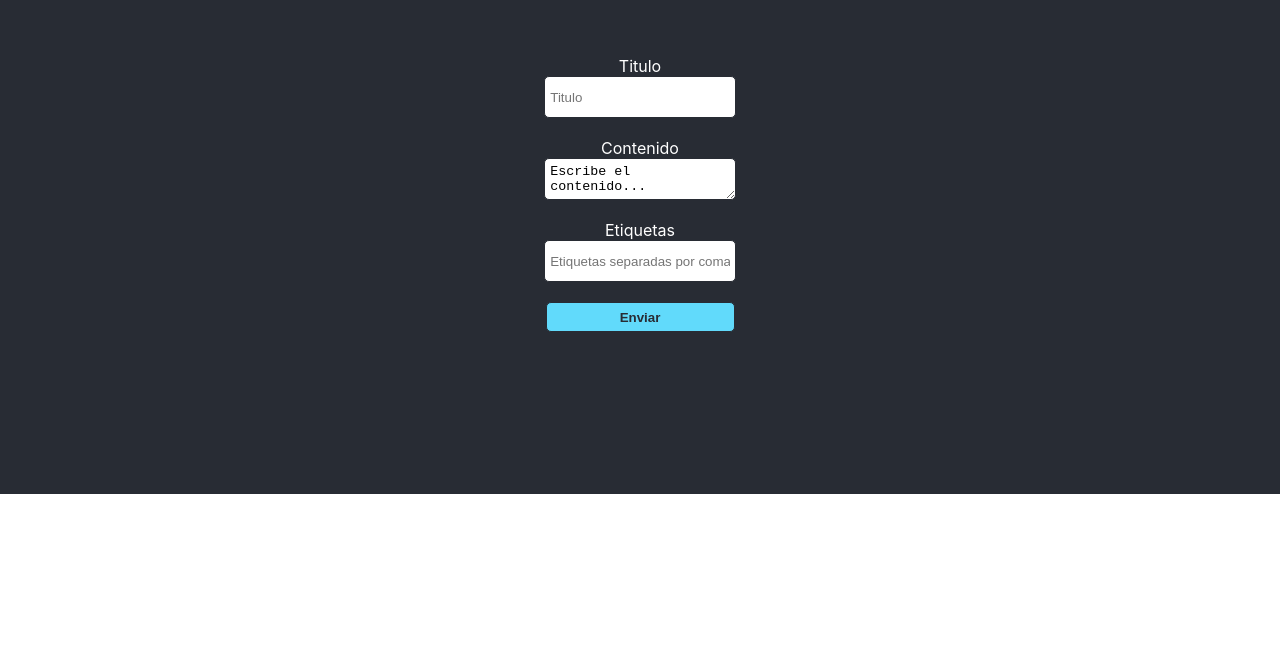
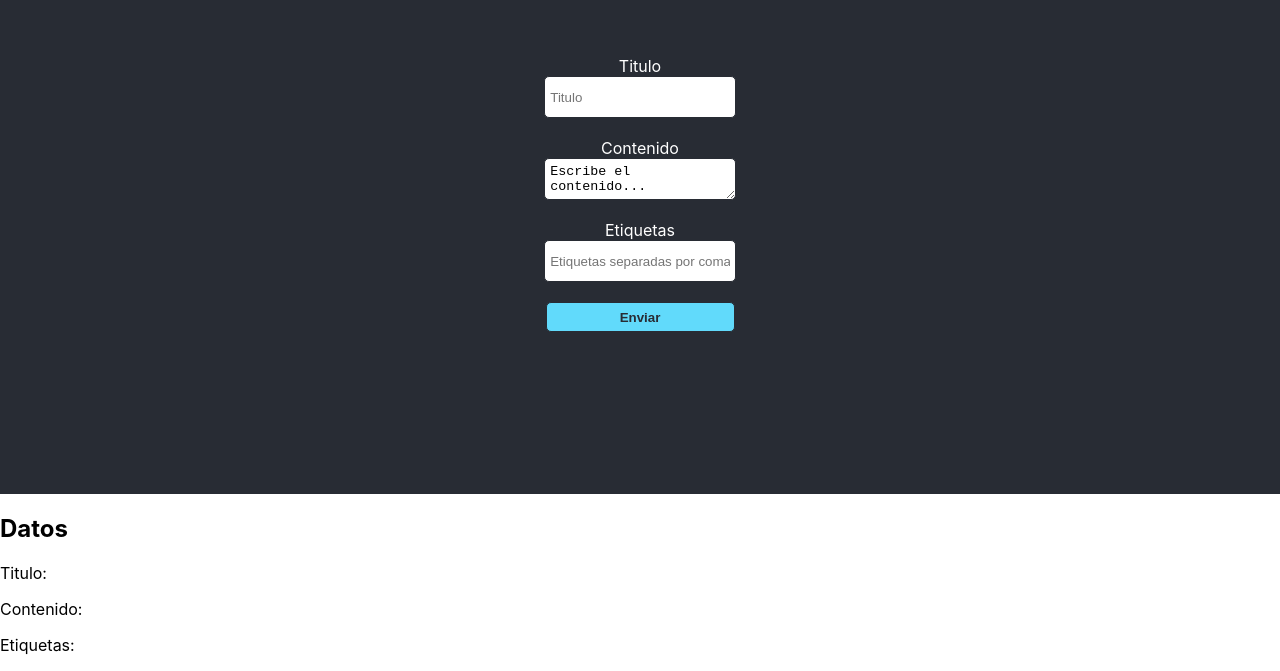
Before and after one commit to dianafontecha73/learn-react-fork, a React (Create React App) app in the folder examen-3-cen/: page / in a window 1280 px wide. Shown: the part 306-977 px from the top of the page. Before the commit the page ends 800 px from the top, so only its background shows below. Built offline with nearby package versions, Linux system fonts and the light colour scheme.

Commit message:
Añadimos estado title y fn handleTitle

```diff
--- a/examen-3-cen/src/App.js
+++ b/examen-3-cen/src/App.js
@@ -1,8 +1,25 @@
-import logo from './logo.svg';
+import { useState } from 'react';
 import './App.css';
 
 function App() {
+
+  const [title, setTitle] = useState(''); // Estado para el título con hook useState
+  const [content, setContent] = useState(''); // Estado para el contenido con hook useState
+  const [tags, setTags] = useState(''); // Estado para las etiquetas con hook useState
+
+  // Función que escribe el título en consola y actualiza el estado
+  const handleTitle = (e) => {
+    // Actualiza el estado
+    setTitle(e.target.value); // e.target.value es el valor del input
+    console.log(e.target.value);
+  }
+
+  // TODO:
+  // handleContent
+  // handleTags
+
   return (
+    <>
     <div className="App">
       <header className="App-header">
         <h1>Crear Post</h1>
@@ -11,10 +28,10 @@ function App() {
         <form>
 
           <label>Titulo</label>
-          <input type="text" placeholder="Titulo" />
+          <input type="text" placeholder="Titulo" onChange={handleTitle} />
           <br/>
           <label>Contenido</label>
-          <textarea placeholder="Contenido">Escribe el contenido...</textarea>
+          <textarea placeholder="Contenido" defaultValue="Escribe el contenido..."></textarea>
           <br/>
           <label>Etiquetas</label>
           <input type="text" placeholder="Etiquetas separadas por comas" />
@@ -23,6 +40,13 @@ function App() {
         </form>
       </div>
     </div>
+    <div>
+      <h2>Datos</h2>
+      <p>Titulo: {title}</p>
+      <p>Contenido: {content}</p>
+      <p>Etiquetas: {tags}</p>
+    </div>
+    </>
   );
 }
 
```
